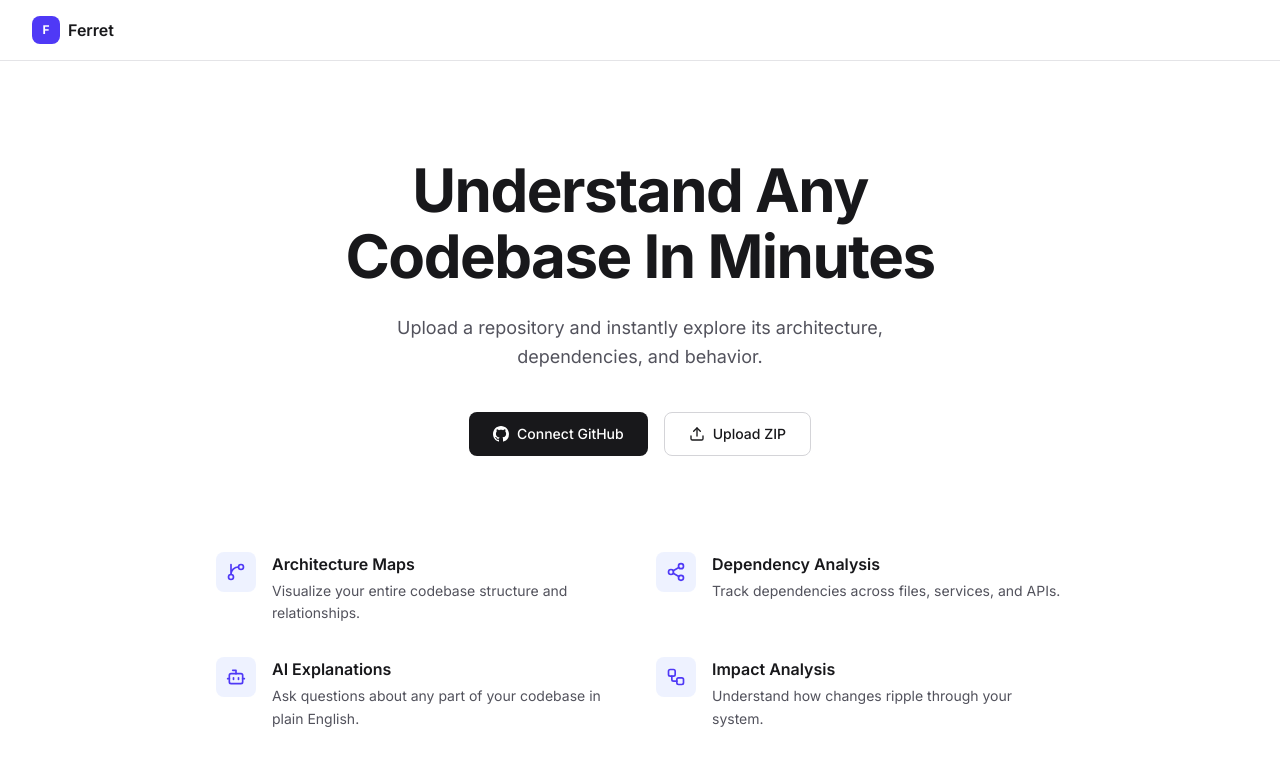
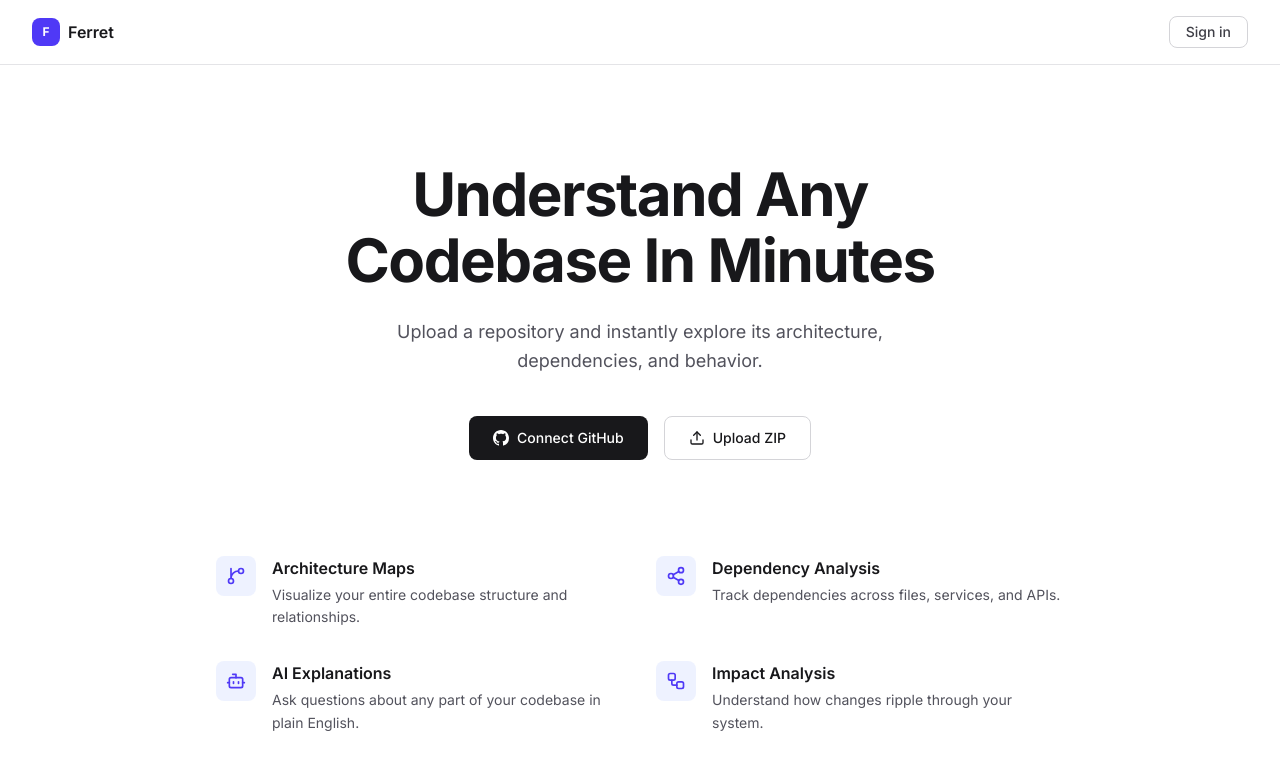
Before and after one commit to ibrahimkhamiseldosoky/ferret, a Next.js app in the folder frontend/: page / in a window 1280 px wide. Shown: the top 770 px of the page. Built offline with nearby package versions, Linux system fonts and the light colour scheme; no server answers.

Commit message:
feat: add login link to landing page header

```diff
--- a/frontend/src/app/page.tsx
+++ b/frontend/src/app/page.tsx
@@ -38,6 +38,12 @@ export default function Home() {
           </div>
           <span className="font-semibold text-zinc-900">Ferret</span>
         </div>
+        <Link
+          href="/login"
+          className="ml-auto h-8 px-4 rounded-lg border border-zinc-300 text-zinc-700 text-sm font-medium hover:bg-zinc-50 transition-colors inline-flex items-center"
+        >
+          Sign in
+        </Link>
       </header>
       <main className="flex-1 flex flex-col items-center justify-center px-6 py-24">
         <div className="max-w-2xl mx-auto text-center">
```
